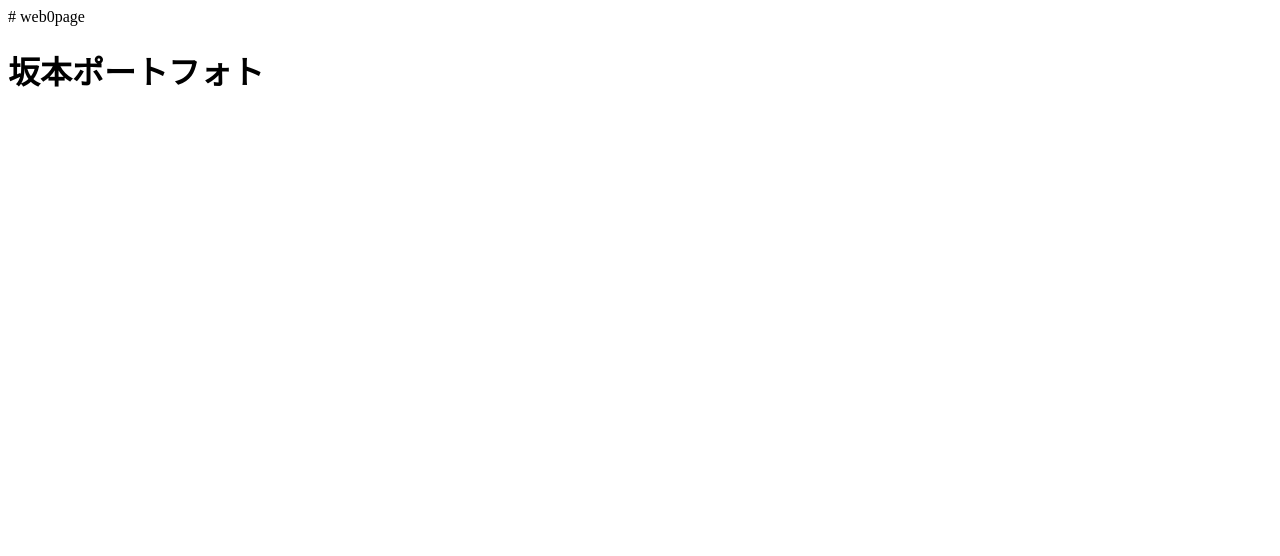
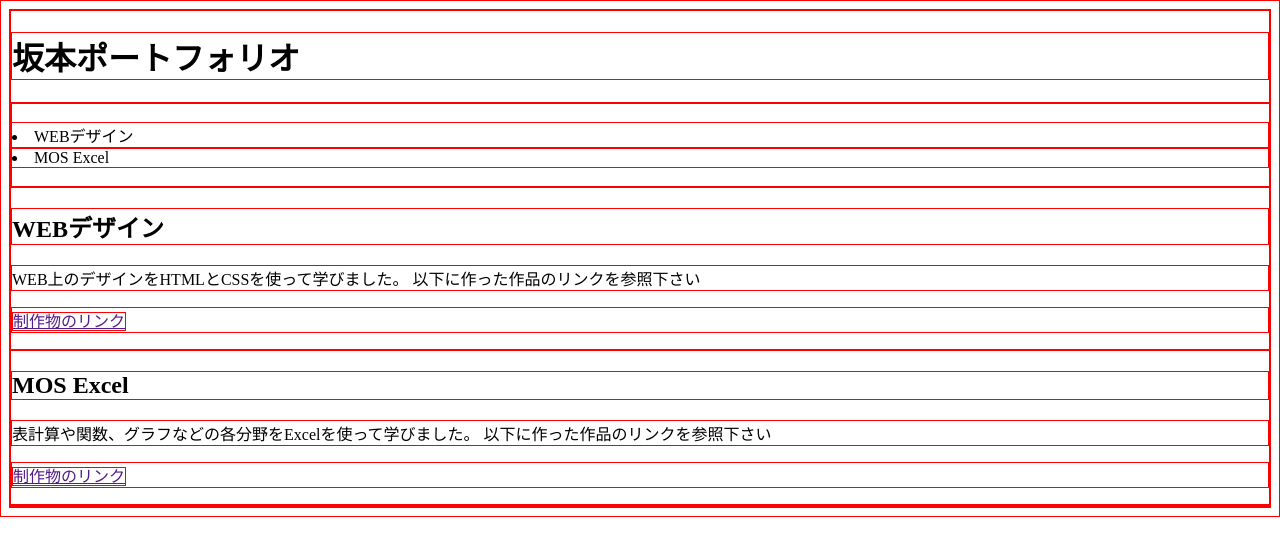
Before and after one commit to ckg20073/web0page, a plain HTML site: page index.html in a window 1280 px wide. Drawn offline with Linux system fonts and the light colour scheme.

Commit message:
4月20日作業終了

```diff
--- /dev/null
+++ b/css/style.css
@@ -0,0 +1,3 @@
+*{
+    border: solid 1px red
+}
--- a/index.html
+++ b/index.html
@@ -1,6 +1,38 @@
-# web0page
+<!DOCTYPE html>
 <html>
- <body>
- <h1>坂本ポートフォト</h1>
- <body>
+    <head>
+        <meta charset="UTF-8">
+        <script>
+
+        </script>
+       <link rel="stylesheet" href="css/style.css">
+    </head>
+    <body>
+        <header>
+            <h1>坂本ポートフォリオ</h1>
+        </header>
+        <nav>
+            <ur>
+                <li>WEBデザイン</li>
+                <li>MOS Excel</li>
+            </ur>
+        </nav>
+        <section>
+            <h1>WEBデザイン</h1>
+            <p>
+                WEB上のデザインをHTMLとCSSを使って学びました。
+                以下に作った作品のリンクを参照下さい
+            </p>
+            <p><a href="">制作物のリンク</a></p>
+        </section>
+        <section>
+            <h1>MOS Excel</h1>
+            <p>
+                表計算や関数、グラフなどの各分野をExcelを使って学びました。
+                以下に作った作品のリンクを参照下さい
+            </p>
+            <p><a href="">制作物のリンク</a></p>
+        </section>
+        <footer></footer>
+    <body>
 </html>
```
